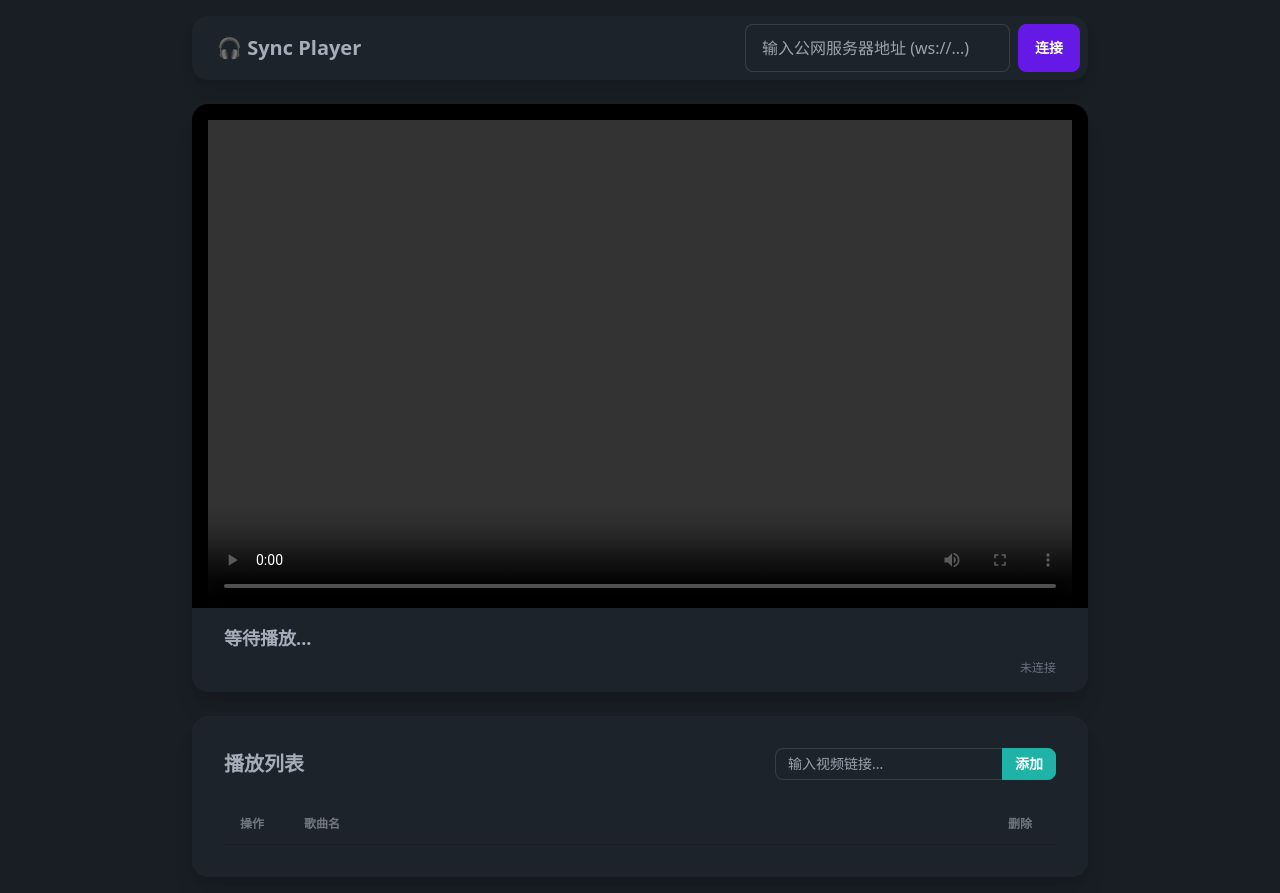
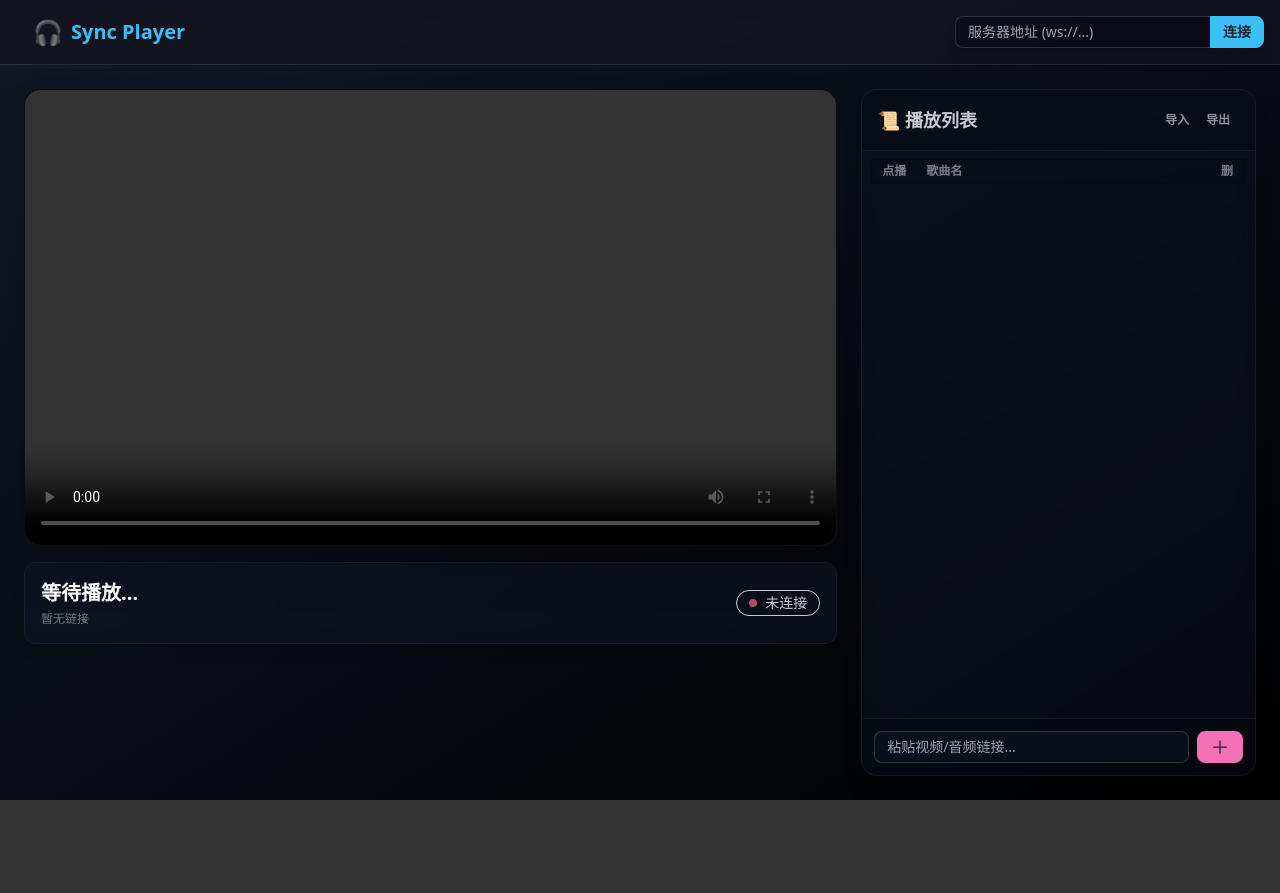
Before and after one commit to Chr0mium24/LinkPlay, a Flask app: page / in a window 1280 px wide. After the commit the page ends 800 px from the top, so only its background shows below. Run offline with Flask 3, Linux system fonts and the light colour scheme; lists and menus that the app fills with data are empty; some libraries are stand-ins or nearby versions.

Commit message:
final_version

```diff
--- a/static/js/main.js
+++ b/static/js/main.js
@@ -6,42 +6,32 @@ import { UI } from './ui.js';
 let socket = null;
 let timeSyncer = null;
 let player = null;
+// 新增：用于存储当前歌单数据以便导出
+let currentPlaylistData = [];
 
 const connectBtn = document.getElementById('connectBtn');
 const urlInput = document.getElementById('serverUrlInput');
 
-// --- 新增：加载本地存储的地址 ---
+// --- 保持原有的连接逻辑 ---
 const savedUrl = localStorage.getItem('server_url');
-if (savedUrl) {
-    urlInput.value = savedUrl;
-}
-// ----------------------------
+if (savedUrl) urlInput.value = savedUrl;
 
 connectBtn.addEventListener('click', () => {
     const serverUrl = urlInput.value.trim();
-    if (!serverUrl) {
-        alert("请输入服务器地址");
-        return;
-    }
-
-    // --- 新增：保存地址到本地 ---
+    if (!serverUrl) { alert("请输入服务器地址"); return; }
     localStorage.setItem('server_url', serverUrl);
-    // -------------------------
 
     if (socket) socket.disconnect();
-
     socket = io(serverUrl);
 
     socket.on('connect', () => {
-        console.log("Connected to Public Server");
+        console.log("Connected");
         connectBtn.innerText = "已连接";
         connectBtn.classList.replace('btn-primary', 'btn-success');
 
         timeSyncer = new TimeSyncer(socket);
         timeSyncer.startSync();
-
-        const videoEl = document.getElementById('player');
-        player = new SyncPlayer(videoEl, socket, timeSyncer);
+        player = new SyncPlayer(document.getElementById('player'), socket, timeSyncer);
     });
 
     socket.on('disconnect', () => {
@@ -49,13 +39,9 @@ connectBtn.addEventListener('click', () => {
         connectBtn.classList.replace('btn-success', 'btn-error');
     });
 
-    socket.on('connect_error', (err) => {
-        console.error("连接失败", err);
-        connectBtn.innerText = "连接失败";
-        connectBtn.classList.replace('btn-primary', 'btn-error');
-    });
-
     socket.on('update_playlist', (playlist) => {
+        // 更新本地变量
+        currentPlaylistData = playlist;
         UI.renderPlaylist(playlist, socket);
     });
 
@@ -64,11 +50,120 @@ connectBtn.addEventListener('click', () => {
     });
 });
 
+// --- 新增逻辑：BV转换与URL验证函数 ---
+function processInputUrl(input) {
+    let url = input.trim();
+
+    // 1. BV号识别 (简单的正则: BV开头，后面接字母数字)
+    // 例如输入: BV1NcuUzJESu
+    const bvRegex = /^(BV[a-zA-Z0-9]+)$/;
+    if (bvRegex.test(url)) {
+        url = `https://www.bilibili.com/video/${url}`;
+        console.log(`检测到BV号，自动转换为: ${url}`);
+    }
+
+    // 2. URL 格式验证
+    try {
+        const urlObj = new URL(url);
+        if (!['http:', 'https:'].includes(urlObj.protocol)) {
+            throw new Error("Protocol must be http or https");
+        }
+        return urlObj.href; // 返回标准化后的URL
+    } catch (e) {
+        // 如果不是标准URL，尝试补全 http:// 再测一次 (针对 www.baidu.com 这种情况)
+        if (!url.startsWith('http')) {
+            try {
+                const fixedUrl = new URL('http://' + url);
+                return fixedUrl.href;
+            } catch (e2) {}
+        }
+        alert("请输入有效的 HTTP/HTTPS 链接或 Bilibili BV号");
+        return null;
+    }
+}
+
+// --- 修改：添加歌曲按钮逻辑 ---
 document.getElementById('addSongBtn').addEventListener('click', () => {
-    const input = document.getElementById('newSongUrl');
-    const url = input.value.trim();
-    if (url && socket && socket.connected) {
-        socket.emit('add_song', { url });
-        input.value = '';
+    const inputEl = document.getElementById('newSongUrl');
+    const rawValue = inputEl.value;
+
+    if (!rawValue) return;
+
+    const validUrl = processInputUrl(rawValue);
+
+    if (validUrl && socket && socket.connected) {
+        // 检查是否重复 (可选)
+        if (currentPlaylistData.includes(validUrl)) {
+            alert("该链接已在歌单中");
+            return;
+        }
+        socket.emit('add_song', { url: validUrl });
+        inputEl.value = '';
     }
 });
+
+// --- 新增：导出功能 ---
+document.getElementById('exportBtn').addEventListener('click', () => {
+    if (currentPlaylistData.length === 0) {
+        alert("歌单为空，无法导出");
+        return;
+    }
+
+    // 构造 JSON (这里只导出URL列表，因为标题等元数据是本地缓存的，
+    // 导出URL列表在任何人的电脑上都能重新解析)
+    const dataStr = JSON.stringify(currentPlaylistData, null, 2);
+    const blob = new Blob([dataStr], { type: "application/json" });
+    const url = URL.createObjectURL(blob);
+
+    const a = document.createElement('a');
+    a.href = url;
+    a.download = `playlist_${new Date().toISOString().slice(0,10)}.json`;
+    a.click();
+    URL.revokeObjectURL(url);
+});
+
+// --- 新增：导入功能 ---
+const fileInput = document.getElementById('fileInput');
+document.getElementById('importBtn').addEventListener('click', () => {
+    if (!socket || !socket.connected) {
+        alert("请先连接服务器");
+        return;
+    }
+    fileInput.click(); // 触发隐藏的文件选择框
+});
+
+fileInput.addEventListener('change', (e) => {
+    const file = e.target.files[0];
+    if (!file) return;
+
+    const reader = new FileReader();
+    reader.onload = (event) => {
+        try {
+            const importedList = JSON.parse(event.target.result);
+            if (!Array.isArray(importedList)) {
+                throw new Error("文件格式错误：必须是URL数组");
+            }
+
+            // 确认提示
+            if(!confirm(`确认导入 ${importedList.length} 首歌曲到当前列表？`)) return;
+
+            // 批量添加 (简单的循环发送)
+            let count = 0;
+            importedList.forEach(url => {
+                // 简单的去重检查
+                if (!currentPlaylistData.includes(url)) {
+                    socket.emit('add_song', { url });
+                    count++;
+                }
+            });
+            alert(`导入完成，新增 ${count} 首歌曲`);
+
+        } catch (err) {
+            console.error(err);
+            alert("导入失败：文件格式不正确 (需要标准的 JSON 数组)");
+        }
+        // 清空 input 允许重复导入同一文件
+        fileInput.value = '';
+    };
+    reader.readAsText(file);
+});
--- a/templates/index.html
+++ b/templates/index.html
@@ -1,76 +1,105 @@
 <!DOCTYPE html>
-<html lang="zh-CN" data-theme="dark">
+<html lang="zh-CN" data-theme="night">
 <head>
     <meta charset="UTF-8">
     <meta name="viewport" content="width=device-width, initial-scale=1.0">
     <title>Together Listen (Sync)</title>
     <link href="https://cdn.jsdelivr.net/npm/daisyui@3.9.4/dist/full.css" rel="stylesheet" />
     <script src="https://cdn.tailwindcss.com"></script>
-    <!-- Socket.IO Client -->
     <script src="https://cdnjs.cloudflare.com/ajax/libs/socket.io/4.7.2/socket.io.min.js"></script>
+
+    <style>
+        /* 自定义滚动条样式，让列表更好看 */
+        ::-webkit-scrollbar { width: 6px; height: 6px; }
+        ::-webkit-scrollbar-track { background: transparent; }
+        ::-webkit-scrollbar-thumb { background: #4b5563; border-radius: 3px; }
+        ::-webkit-scrollbar-thumb:hover { background: #6b7280; }
+        .glass-panel { background: rgba(20, 20, 30, 0.7); backdrop-filter: blur(10px); }
+    </style>
 </head>
-<body class="bg-base-200 min-h-screen p-4 flex flex-col items-center">
+<body class="bg-gradient-to-br from-gray-900 to-black h-screen w-screen overflow-hidden text-base-content flex flex-col font-sans">
 
-    <div class="container max-w-4xl mx-auto space-y-6">
-        <!-- Header -->
-        <div class="navbar bg-base-100 rounded-box shadow-lg">
+    <div class="navbar glass-panel border-b border-white/10 shrink-0 z-50 px-4 py-2">
         <div class="flex-1">
-                <a class="btn btn-ghost normal-case text-xl">🎧 Sync Player</a>
+            <a class="btn btn-ghost normal-case text-xl text-primary gap-2">
+                <span class="text-2xl">🎧</span>
+                <span class="hidden sm:inline">Sync Player</span>
+            </a>
         </div>
         <div class="flex-none gap-2">
-        <!-- 移除默认 value，增加 placeholder -->
-        <input type="text" id="serverUrlInput" placeholder="输入公网服务器地址 (ws://...)"
-               class="input input-bordered w-full max-w-xs" />
-        <button id="connectBtn" class="btn btn-primary">连接</button>
-    </div>
-        </div>
-
-        <!-- Player -->
-        <div class="card w-full bg-base-100 shadow-xl">
-            <figure class="px-4 pt-4 relative aspect-video bg-black flex items-center justify-center">
-                <video id="player" class="w-full h-full" controls></video>
-                <!-- Loading 遮罩 -->
-                <div id="loadingOverlay" class="absolute inset-0 bg-black/80 flex flex-col items-center justify-center hidden">
-                    <span class="loading loading-spinner loading-lg text-primary"></span>
-                    <span class="mt-2 text-white">正在同步 / 下载资源...</span>
-                </div>
-            </figure>
-            <div class="card-body py-4">
-                <h2 class="card-title text-lg" id="currentSongTitle">等待播放...</h2>
-                <div class="flex justify-between items-center text-xs text-gray-500">
-                    <span id="currentSongUrl" class="truncate max-w-md"></span>
-                    <span id="syncStatus">未连接</span>
+            <div class="join shadow-lg">
+                <input type="text" id="serverUrlInput" placeholder="服务器地址 (ws://...)"
+                       class="input input-sm input-bordered join-item w-32 sm:w-64 bg-base-200/50 focus:bg-base-100 transition-all" />
+                <button id="connectBtn" class="btn btn-sm btn-primary join-item">连接</button>
             </div>
         </div>
     </div>
 
-        <!-- Playlist -->
-        <div class="card w-full bg-base-100 shadow-xl">
-            <div class="card-body">
-                <div class="flex justify-between items-center mb-4">
-                    <h2 class="card-title">播放列表</h2>
-                    <div class="join">
-                        <input id="newSongUrl" class="input input-bordered input-sm join-item" placeholder="输入视频链接..." />
-                        <button id="addSongBtn" class="btn btn-sm btn-accent join-item">添加</button>
+    <div class="flex-1 p-4 lg:p-6 overflow-hidden">
+        <div class="grid grid-cols-1 lg:grid-cols-12 gap-6 h-full max-w-[1600px] mx-auto">
+
+            <div class="lg:col-span-8 flex flex-col gap-4 h-full overflow-y-auto lg:overflow-visible">
+                <div class="relative w-full aspect-video bg-black rounded-2xl shadow-2xl overflow-hidden group border border-white/5">
+                    <video id="player" class="w-full h-full object-contain" controls></video>
+
+                    <div id="loadingOverlay" class="absolute inset-0 bg-black/80 flex flex-col items-center justify-center hidden z-20 backdrop-blur-sm">
+                        <span class="loading loading-ring loading-lg text-primary"></span>
+                        <span class="mt-4 text-white font-medium tracking-wide">资源同步中...</span>
                     </div>
                 </div>
-                <div class="overflow-x-auto">
-                    <table class="table table-zebra">
-                        <thead>
-                            <tr>
-                                <th class="w-16">操作</th>
-                                <th>歌曲名</th>
-                                <th class="w-16">删除</th>
-                            </tr>
-                        </thead>
-                        <tbody id="playlistBody"></tbody>
-                    </table>
+
+                <div class="bg-base-100/50 rounded-xl p-4 border border-white/5 shadow-lg backdrop-blur flex flex-col sm:flex-row justify-between items-start sm:items-center gap-4">
+                    <div class="flex-1 min-w-0">
+                        <h2 id="currentSongTitle" class="text-xl font-bold text-white truncate">等待播放...</h2>
+                        <div class="text-xs text-gray-400 mt-1 truncate font-mono opacity-70" id="currentSongUrl">暂无链接</div>
                     </div>
+                    <div class="badge badge-outline gap-2 p-3" id="syncStatus">
+                        <div class="w-2 h-2 rounded-full bg-error animate-pulse"></div> 未连接
                     </div>
                 </div>
             </div>
 
-    <!-- 模块化入口 -->
+            <div class="lg:col-span-4 flex flex-col h-full bg-base-100/40 rounded-2xl border border-white/5 shadow-xl backdrop-blur overflow-hidden">
+                <div class="p-4 border-b border-white/5 bg-base-200/30 flex justify-between items-center shrink-0">
+                    <h3 class="font-bold text-lg flex items-center gap-2">
+                        📜 播放列表
+                    </h3>
+                    <div class="join">
+                        <button id="importBtn" class="btn btn-xs btn-ghost join-item opacity-70 hover:opacity-100">导入</button>
+                        <button id="exportBtn" class="btn btn-xs btn-ghost join-item opacity-70 hover:opacity-100">导出</button>
+                    </div>
+                    <input type="file" id="fileInput" accept=".json" class="hidden" />
+                </div>
+
+                <div class="flex-1 overflow-y-auto p-2">
+                    <table class="table table-xs w-full">
+                        <thead class="bg-base-200/50 text-base-content/60 sticky top-0 z-10 backdrop-blur">
+                            <tr>
+                                <th class="w-12 text-center">点播</th>
+                                <th>歌曲名</th>
+                                <th class="w-10 text-center">删</th>
+                            </tr>
+                        </thead>
+                        <tbody id="playlistBody">
+                            </tbody>
+                    </table>
+                </div>
+
+                <div class="p-3 bg-base-200/50 border-t border-white/5 shrink-0">
+                    <div class="flex gap-2">
+                        <input id="newSongUrl" class="input input-sm input-bordered w-full bg-base-100/50" placeholder="粘贴视频/音频链接..." />
+                        <button id="addSongBtn" class="btn btn-sm btn-accent shadow-lg shadow-accent/20">
+                            <svg xmlns="http://www.w3.org/2000/svg" fill="none" viewBox="0 0 24 24" stroke-width="1.5" stroke="currentColor" class="w-5 h-5">
+                                <path stroke-linecap="round" stroke-linejoin="round" d="M12 4.5v15m7.5-7.5h-15" />
+                            </svg>
+                        </button>
+                    </div>
+                </div>
+            </div>
+
+        </div>
+    </div>
+
     <script type="module" src="/static/js/main.js"></script>
 </body>
 </html>
```
Also changed, not shown: cache_map.json (+8 -0 lines), client.py (deleted, +0 -71 lines), client_win.py (+11 -1 lines). Lines whose indentation alone changed are shown as unchanged.
